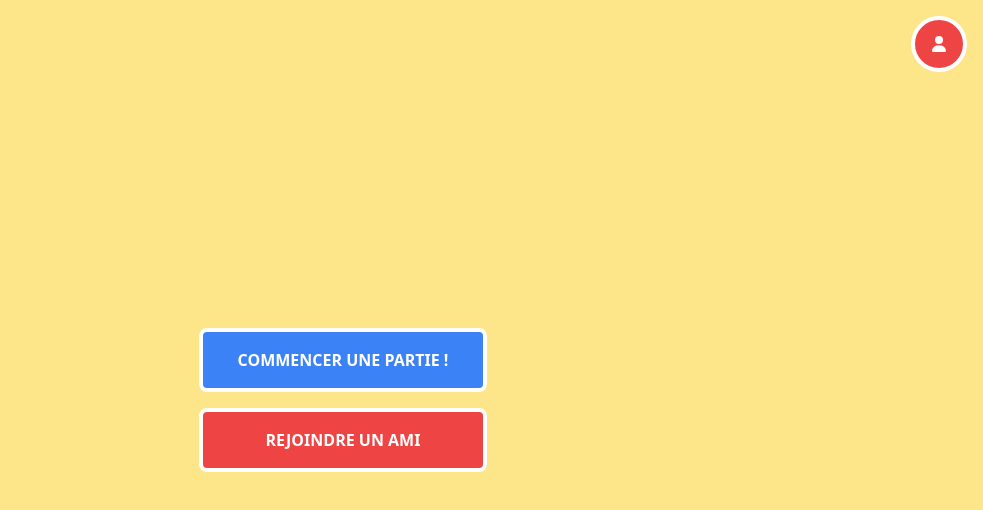
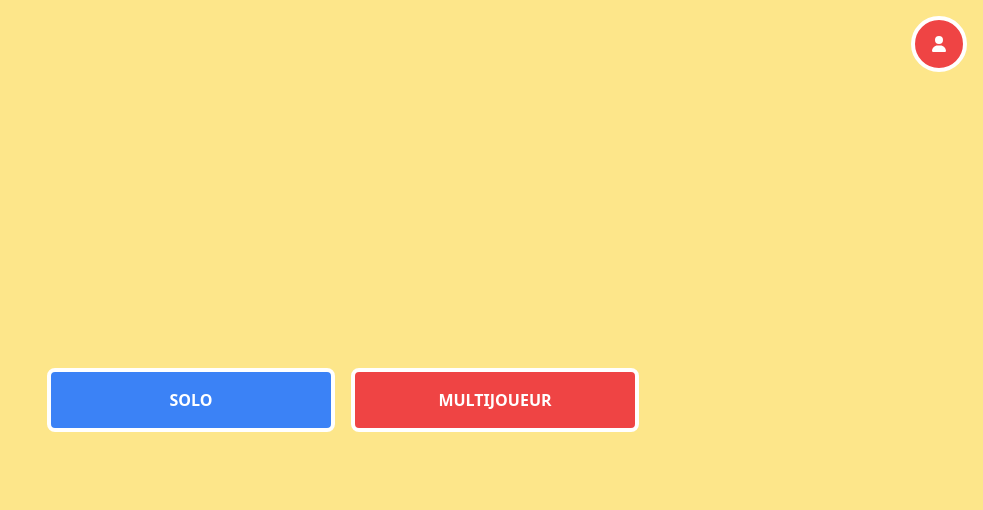
Before and after one commit to AntoineRai/quizz_spotify, a Next.js app: page / in a window 1280 px wide. Shown: the top 510 px of the page, without its empty margins (297-1280 px from the left). Built offline with nearby package versions, Linux system fonts and the light colour scheme.

Commit message:
accueil solo / multi + page multijoueur

```diff
--- /dev/null
+++ b/app/multijoueur/page.js
@@ -0,0 +1,30 @@
+"use client";
+
+import React, { useState, useEffect } from "react";
+import Link from "next/link";
+
+import HomeArrow from "../../components/HomeArrow";
+
+const Multi = () => {
+
+  return (
+    <div>
+        <div className="flex items-center justify-center h-screen gap-4">
+            <Link href="/">
+                <button className="bg-blue-500 text-white font-bold p-4 rounded-lg border-white border-4 w-72">
+                    HEBERGER
+                </button>
+            </Link>
+            <Link href="/">
+                <button className="bg-red-500 text-white font-bold p-4 rounded-lg border-white border-4 w-72">
+                    REJOINDRE
+                </button>
+            </Link>
+            </div>
+        <HomeArrow />
+    </div>
+
+  );
+};
+
+export default Multi;
--- a/app/page.js
+++ b/app/page.js
@@ -6,15 +6,17 @@ import Link from "next/link";
 const Home = () => {
   return (
     <div>
-      <div className="flex flex-col items-center justify-center h-screen gap-4">
+      <div className="flex items-center justify-center h-screen gap-4">
         <Link href="/thematique">
           <button className="bg-blue-500 text-white font-bold p-4 rounded-lg border-white border-4 w-72">
-            COMMENCER UNE PARTIE !
+            SOLO
           </button>
         </Link>
-        <button className="bg-red-500 text-white font-bold p-4 rounded-lg border-white border-4 w-72">
-          REJOINDRE UN AMI
-        </button>
+        <Link href="/multijoueur">
+          <button className="bg-red-500 text-white font-bold p-4 rounded-lg border-white border-4 w-72">
+            MULTIJOUEUR
+          </button>
+        </Link>
       </div>
       <Link href="/admin">
         <button className="bg-red-500 text-white font-bold p-4 rounded-full border-white border-4  flex items-center justify-center absolute top-0 right-0 m-4">
```
